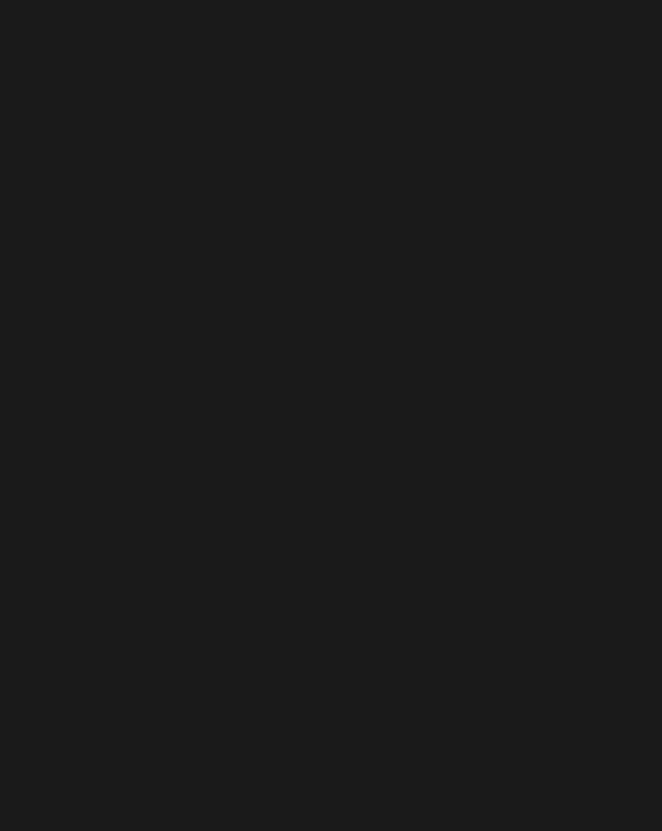
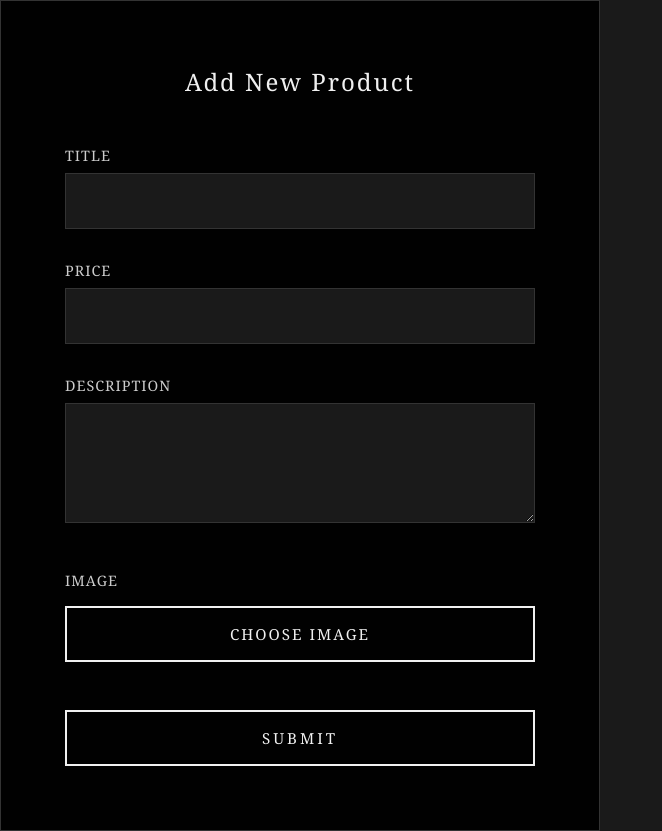
Before and after one commit to GeorgeThomas1863/art-site, a website: page html/admin.html in a window 1280 px wide. Shown: the whole page, without its empty margins (0-662 px from the left). Before the commit the page ends 800 px from the top, so only its background shows below. Drawn offline with Linux system fonts and the light colour scheme.

Commit message:
claude upload styles

```diff
--- a/controllers/auth-controller.js
+++ b/controllers/auth-controller.js
@@ -14,5 +14,5 @@ export const authController = (req, res) => {
 
   // auth pw
   req.session.authenticated = true;
-  res.json({ success: true, redirect: "/" });
+  res.json({ success: true, redirect: "/admin" });
 };
--- a/public/css/styles.css
+++ b/public/css/styles.css
@@ -118,7 +118,9 @@ body {
   color: var(--color-white);
 }
 
-/* --------------------------------------- */
+/* +++++++++++++++++++++++++++++++++++++++++++ */
+
+/* AUTH FORM STYLES */
 
 #auth-form-wrapper {
   margin: 1.5rem auto;
@@ -146,6 +148,135 @@ body {
   text-align: left;
   color: #2d3748;
 }
+
+/* +++++++++++++++++++++++++++++++++++++++++++ */
+
+/* ADMIN FORM STYLES */
+
+#admin-form-wrapper {
+  max-width: 600px;
+  width: 100%;
+  background-color: var(--color-bg-secondary);
+  border: var(--border-width) var(--border-style) var(--color-border);
+  padding: var(--spacing-2xl);
+}
+
+.admin-form-title {
+  font-size: var(--font-size-section);
+  font-weight: var(--font-weight-light);
+  letter-spacing: var(--letter-spacing-base);
+  margin-bottom: var(--spacing-xl);
+  text-align: center;
+  color: var(--color-text-primary);
+}
+
+.admin-form-input-list {
+  list-style: none;
+  display: flex;
+  flex-direction: column;
+  gap: var(--spacing-lg);
+  margin-bottom: var(--spacing-xl);
+  padding: 0;
+}
+
+.form-field {
+  display: flex;
+  flex-direction: column;
+  gap: var(--spacing-xs);
+}
+
+.form-label {
+  font-size: var(--font-size-nav);
+  font-weight: var(--font-weight-regular);
+  letter-spacing: var(--letter-spacing-tight);
+  color: var(--color-text-secondary);
+  text-transform: uppercase;
+}
+
+.form-input,
+.form-textarea {
+  font-family: var(--font-primary);
+  font-size: var(--font-size-base);
+  color: var(--color-text-primary);
+  background-color: var(--color-bg-primary);
+  border: var(--border-width) var(--border-style) var(--color-border);
+  padding: var(--spacing-sm) var(--spacing-md);
+  transition: border-color var(--transition-base);
+}
+
+.form-input:focus,
+.form-textarea:focus {
+  outline: none;
+  border-color: var(--color-text-tertiary);
+}
+
+.form-textarea {
+  min-height: 120px;
+  resize: vertical;
+  line-height: var(--line-height-relaxed);
+}
+
+.upload-section {
+  display: flex;
+  flex-direction: column;
+  gap: var(--spacing-sm);
+  margin-bottom: var(--spacing-xl);
+}
+
+.upload-label {
+  font-size: var(--font-size-nav);
+  font-weight: var(--font-weight-regular);
+  letter-spacing: var(--letter-spacing-tight);
+  color: var(--color-text-secondary);
+  text-transform: uppercase;
+}
+
+.upload-button {
+  font-family: var(--font-primary);
+  font-size: var(--font-size-button);
+  font-weight: var(--font-weight-light);
+  letter-spacing: var(--letter-spacing-base);
+  color: var(--color-text-primary);
+  background-color: transparent;
+  border: var(--border-button) var(--border-style) var(--color-text-primary);
+  padding: var(--spacing-sm) var(--spacing-lg);
+  cursor: pointer;
+  transition: all var(--transition-base);
+  text-transform: uppercase;
+}
+
+.upload-button:hover {
+  background-color: var(--color-text-primary);
+  color: var(--color-bg-primary);
+}
+
+.submit-button {
+  font-family: var(--font-primary);
+  font-size: var(--font-size-button);
+  font-weight: var(--font-weight-regular);
+  letter-spacing: var(--letter-spacing-wide);
+  color: var(--color-text-primary);
+  background-color: transparent;
+  border: var(--border-button) var(--border-style) var(--color-text-primary);
+  padding: var(--padding-button);
+  cursor: pointer;
+  transition: all var(--transition-base);
+  text-transform: uppercase;
+  width: 100%;
+}
+
+.submit-button:hover {
+  background-color: var(--color-text-primary);
+  color: var(--color-bg-primary);
+}
+
+.submit-button:active {
+  transform: translateY(2px);
+}
+
+/* +++++++++++++++++++++++++++++++++++++++++++ */
+
+/* CLASSES */
 
 .password-input-wrapper {
   position: relative;
@@ -179,7 +310,6 @@ body {
   color: #a0aec0;
 }
 
-/* === PASSWORD TOGGLE BUTTON === */
 .password-toggle-btn {
   position: absolute;
   right: 12px;
--- a/public/js/admin.js
+++ b/public/js/admin.js
@@ -13,3 +13,5 @@ export const buildAdminDisplay = async () => {
 
   return true;
 };
+
+buildAdminDisplay();
--- a/public/js/forms/admin-form.js
+++ b/public/js/forms/admin-form.js
@@ -2,39 +2,76 @@ export const buildAdminForm = async () => {
   const adminFormWrapper = document.createElement("ul");
   adminFormWrapper.id = "admin-form-wrapper";
 
-  //build FORM list items
-  const adminTitleListItem = await buildAdminTitleListItem();
-  const adminButtonListItem = await buildAdminButtonListItem();
+  // Create form title
+  const adminTitle = document.createElement("h1");
+  adminTitle.className = "admin-form-title";
+  adminTitle.textContent = "Add New Product";
+  adminFormWrapper.appendChild(adminTitle);
 
-  adminFormWrapper.append(adminTitleListItem, adminButtonListItem);
+  // Create fields container
+  const adminFormInputList = document.createElement("ul");
+  adminFormInputList.className = "admin-form-input-list";
+
+  // Form fields configuration
+  const fields = [
+    { name: "title", label: "Title", type: "text", required: true },
+    { name: "price", label: "Price", type: "text", required: true },
+    { name: "description", label: "Description", type: "textarea", required: true },
+  ];
+
+  // Create each form field
+  for (let i = 0; i < fields.length; i++) {
+    const field = fields[i];
+    const fieldWrapper = document.createElement("li");
+    fieldWrapper.className = "form-field";
+
+    const label = document.createElement("label");
+    label.className = "form-label";
+    label.textContent = field.label;
+    label.setAttribute("for", field.name);
+
+    let input;
+    if (field.type === "textarea") {
+      input = document.createElement("textarea");
+      input.className = "form-textarea";
+    } else {
+      input = document.createElement("input");
+      input.className = "form-input";
+      input.type = field.type;
+    }
+
+    input.id = field.name;
+    input.name = field.name;
+
+    fieldWrapper.append(label, input);
+    adminFormInputList.append(fieldWrapper);
+  }
+
+  adminFormWrapper.append(adminFormInputList);
+
+  // Create upload section
+  const uploadSection = document.createElement("div");
+  uploadSection.className = "upload-section";
+
+  const uploadLabel = document.createElement("label");
+  uploadLabel.className = "upload-label";
+  uploadLabel.textContent = "Image";
+  uploadSection.appendChild(uploadLabel);
+
+  const uploadButton = document.createElement("button");
+  uploadButton.type = "button";
+  uploadButton.className = "upload-button";
+  uploadButton.textContent = "Choose Image";
+  uploadSection.appendChild(uploadButton);
+
+  adminFormWrapper.appendChild(uploadSection);
+
+  // Create submit button
+  const submitButton = document.createElement("button");
+  submitButton.type = "submit";
+  submitButton.className = "submit-button";
+  submitButton.textContent = "Submit";
+  adminFormWrapper.appendChild(submitButton);
 
   return adminFormWrapper;
 };
-
-export const buildAdminTitleListItem = async () => {
-  const adminTitleListItem = document.createElement("li");
-  adminTitleListItem.id = "admin-title-list-item";
-
-  //FIX
-  const adminTitle = document.createElement("h1");
-  adminTitle.id = "admin-title";
-  adminTitle.textContent = "ADMIN SECTION";
-
-  adminTitleListItem.append(adminTitle);
-
-  return adminTitleListItem;
-};
-
-export const buildAdminButtonListItem = async () => {
-  const adminButtonListItem = document.createElement("li");
-  adminButtonListItem.id = "admin-button-list-item";
-
-  const adminButton = document.createElement("button");
-  adminButton.id = "admin-button";
-  adminButton.className = "btn-submit";
-  adminButton.textContent = "SUBMIT";
-
-  adminButtonListItem.append(adminButton);
-
-  return adminButtonListItem;
-};
--- a/public/js/forms/auth-form.js
+++ b/public/js/forms/auth-form.js
@@ -32,7 +32,9 @@ export const buildAuthPwListItem = async () => {
   authPwInput.className = "password-input";
 
   // REMOVE LATER
-  authPwInput.placeholder = "Input the ADMIN password here";
+  authPwInput.placeholder = "redfox";
+  authPwInput.value = "redfox";
+  // authPwInput.placeholder = "Input the ADMIN password here";
 
   const toggleAuthPwButton = document.createElement("button");
   toggleAuthPwButton.type = "button";
--- a/public/js/run.js
+++ b/public/js/run.js
@@ -6,6 +6,7 @@ export const runAuthSubmit = async () => {
   if (!authPwInput || !authPwInput.value) return null;
 
   const data = await sendToBack({ route: "/site-auth-route", pw: authPwInput.value });
+
   if (!data || !data.redirect) return null;
 
   window.location.href = data.redirect;
@@ -17,9 +18,6 @@ export const runAuthSubmit = async () => {
 export const runPwToggle = async () => {
   const pwButton = document.querySelector(".password-toggle-btn");
   const pwInput = document.querySelector(".password-input");
-
-  console.log(pwButton);
-  console.log(pwInput);
   const currentSvgId = pwButton.querySelector("svg").id;
 
   if (currentSvgId === "eye-closed-icon") {
```
